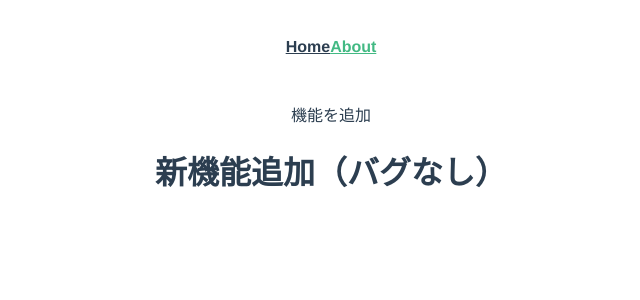
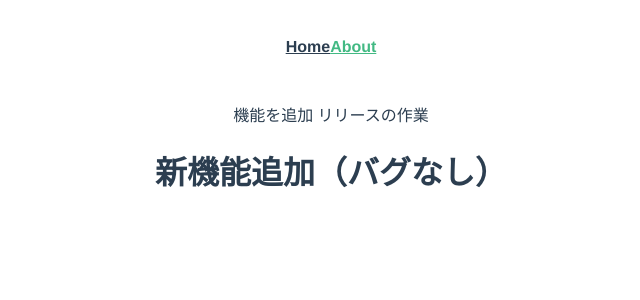
Before and after one commit to Masaooooo/vueWithAtomic, a Vue app in the folder vue-atomic/: page /about in a window 1280 px wide. Shown: the top 300 px of the page, without its empty margins (309-949 px from the left). Built offline with nearby package versions, Linux system fonts and the light colour scheme; the HTML template or start-up script is replaced by a standard one.

Commit message:
リリースの作業

```diff
--- a/vue-atomic/src/App.vue
+++ b/vue-atomic/src/App.vue
@@ -7,7 +7,7 @@
       router-link(
         to="/about"
       ) About
-    p 機能を追加
+    p 機能を追加 リリースの作業
     router-view
 </template>
 
```
